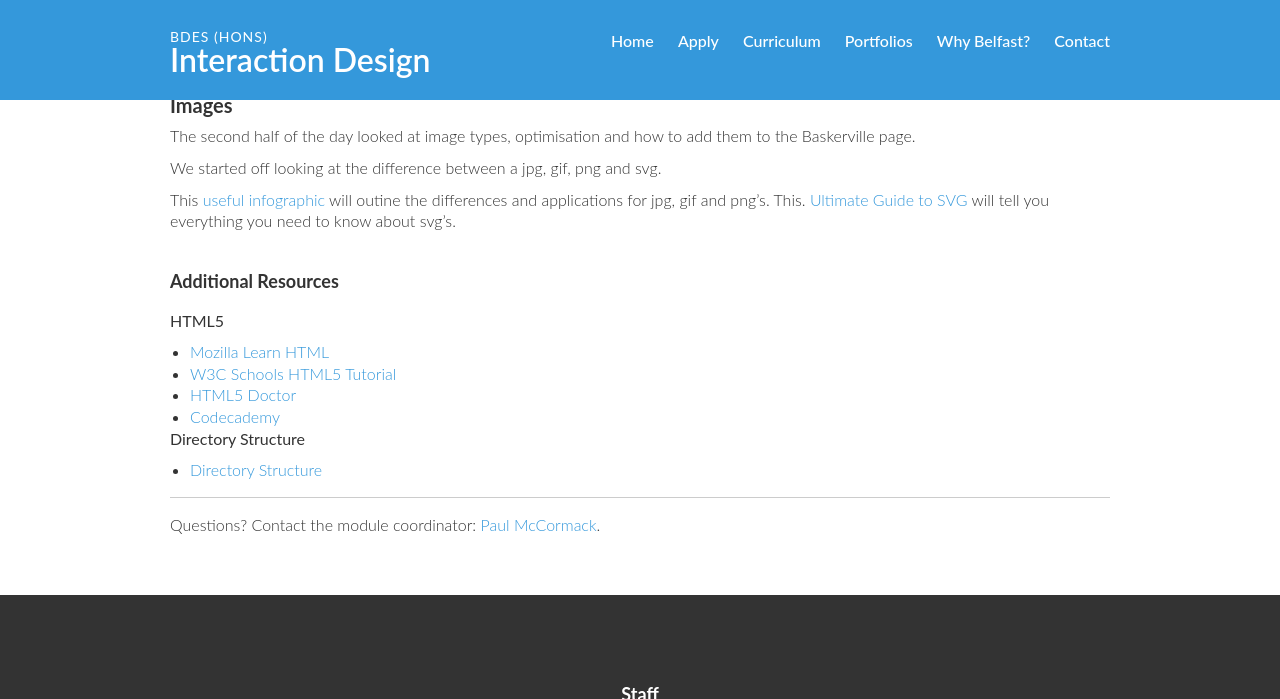
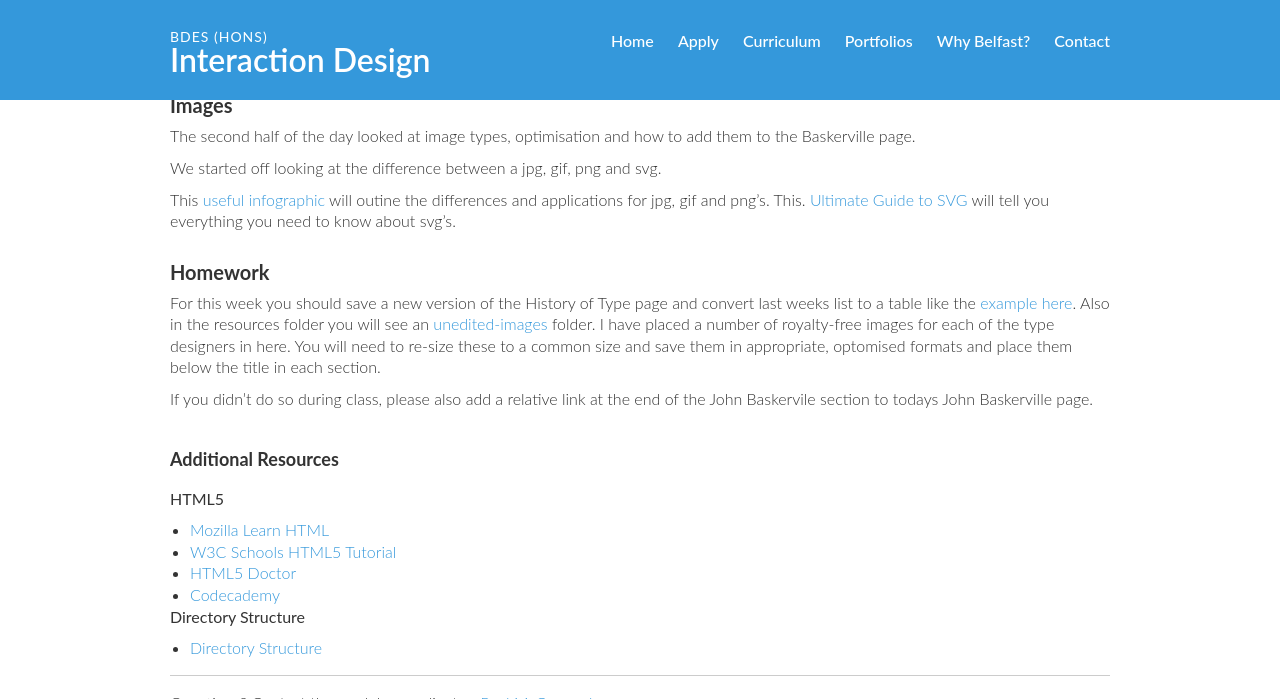
Before and after one commit to ixdbelfast/ixdbelfast.github.io, a Jekyll site: the page built from modules/IXD101/IXD101.md, in a window 1280 px wide and 900 px high, scrolled down 9842 px, cut to the strip 0-699 px from the top of the window. Built offline with Jekyll 4.4.1, drawn with Linux system fonts in a browser that asks for light colours; our own code applies the rules of GitHub Pages for plain Markdown files.

Commit message:
Added Type History homework

```diff
--- a/modules/IXD101/IXD101.md
+++ b/modules/IXD101/IXD101.md
@@ -481,6 +481,11 @@ We started off looking at the difference between a jpg, gif, png and svg.
 
 This [useful infographic](http://www.whoishostingthis.com/blog/2014/12/06/jpeg-gif-png) will outine the differences and applications for jpg, gif and png’s. This. [Ultimate Guide to SVG](http://www.webdesignerdepot.com/2015/01/the-ultimate-guide-to-svg) will tell you everything you need to know about svg’s.
 
+### Homework
+For this week you should save a new version of the History of Type page and convert last weeks list to a table like the [example here](resources/make-this-index.png). Also in the resources folder you will see an [unedited-images](resources/unedited-images) folder. I have placed a number of royalty-free images for each of the type designers in here. You will need to re-size these to a common size and save them in appropriate, optomised formats and place them below the title in each section.
+
+If you didn't do so during class, please also add a relative link at the end of the John Baskervile section to todays John Baskerville page.
+
 
 #### Additional Resources
 **HTML5**
```
Also changed, not shown: modules/IXD101/make-this-index.png (added), modules/IXD101/make-this-table.png (added), modules/IXD101/resources/make-this-index.png (added), modules/IXD101/resources/unedited-images/John_Baskerville_(1706–1775)_by_James_Millar.jpeg (added), modules/IXD101/resources/unedited-images/Type_Lecture_img_13.jpg (added), modules/IXD101/resources/unedited-images/claude-garamond.png (added), modules/IXD101/resources/unedited-images/giambattista_bodoni.jpg (added), modules/IXD101/resources/unedited-images/john_baskerville.jpg (added), modules/IXD101/resources/unedited-images/mrs-eaves.png (added), modules/IXD101/resources/unedited-images/nicholas-jenson.gif (added), modules/IXD101/resources/unedited-images/william-caslon.jpg (added).
